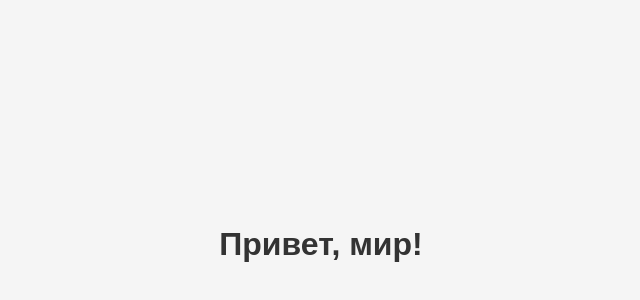
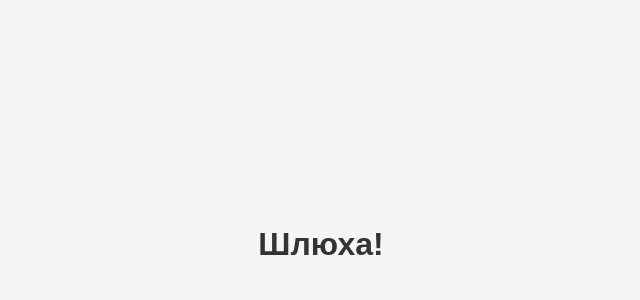
Before and after one commit to tennesiv/site, a plain HTML site: page index.html in a window 1280 px wide. Shown: the part 156-456 px from the top of the page, without its empty margins (319-959 px from the left). Drawn offline with Linux system fonts and the light colour scheme.

Commit message:
поменял строчку

```diff
--- a/index.html
+++ b/index.html
@@ -21,6 +21,6 @@
   </style>
 </head>
 <body>
-  <h1>Привет, мир!</h1>
+  <h1>Шлюха!</h1>
 </body>
 </html>
```
